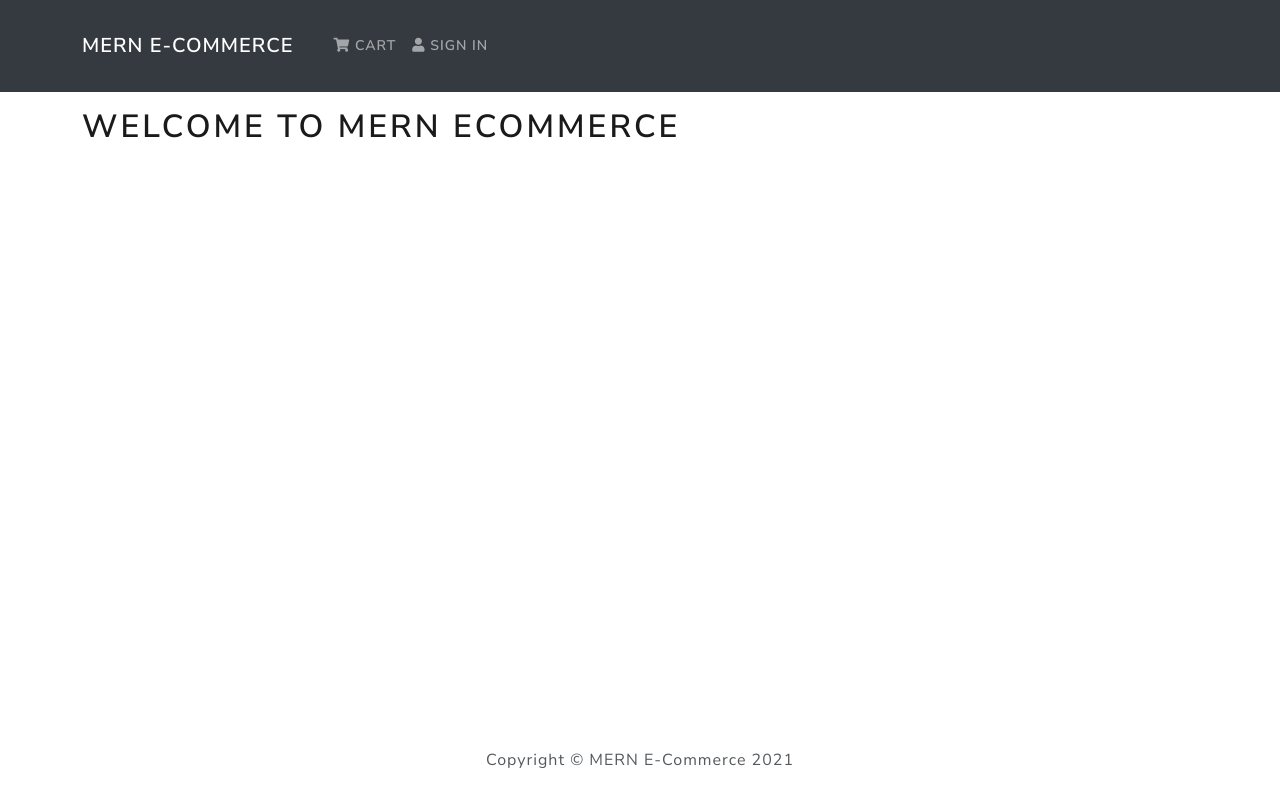
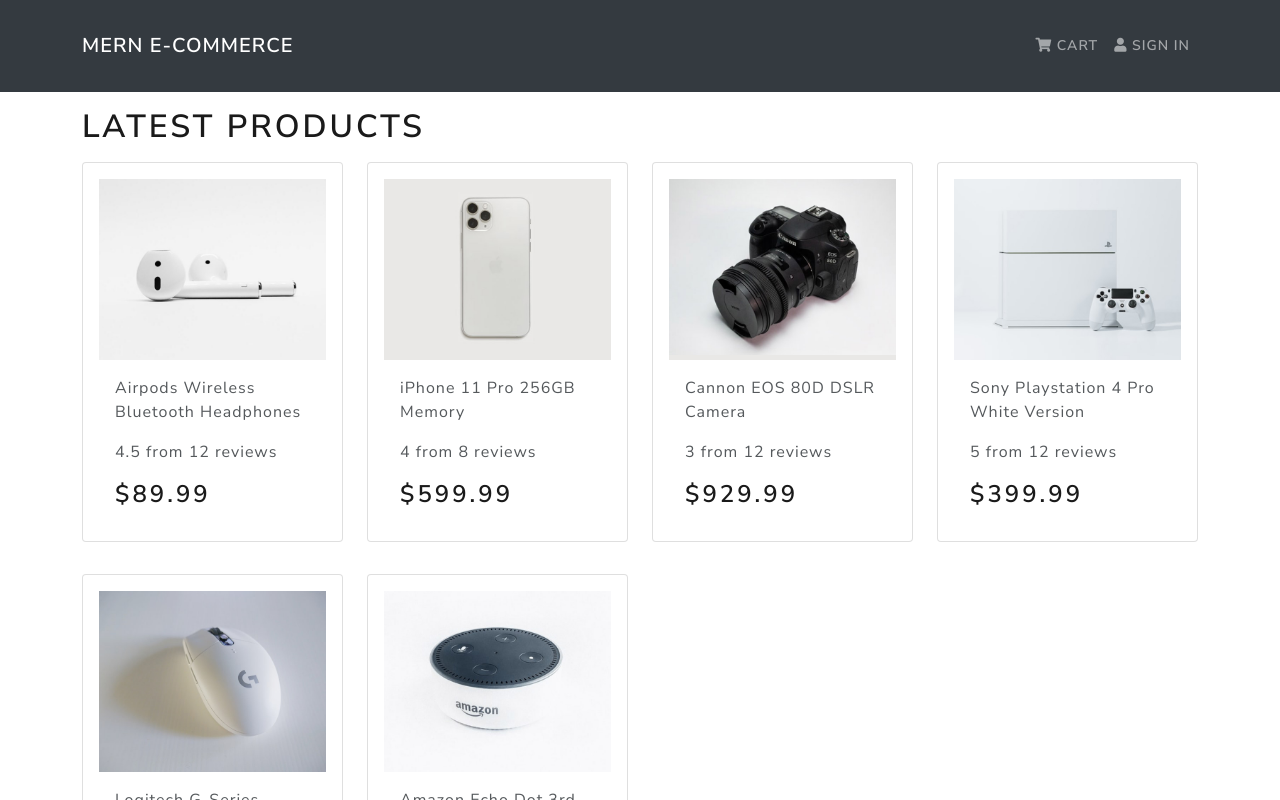
Before and after one commit to thegoodcode/mern-ecommerce-frontend, a React (Create React App) app: page / in a window 1280 px wide. Shown: the top 800 px of the page. Built offline with nearby package versions, Linux system fonts and the light colour scheme.

Commit message:
add home screen & product component to map over products

```diff
--- a/src/App.js
+++ b/src/App.js
@@ -2,6 +2,7 @@
 import Footer from 'components/Footer/Footer'
 import Header from 'components/Header/Header'
 import { Container } from 'react-bootstrap'
+import HomeScreen from 'screens/HomeScreen'
 
 const App = () => {
 	return (
@@ -9,7 +10,7 @@
 			<Header />
 			<main className='main py-3'>
 				<Container>
-					<h1>WELCOME TO MERN ECOMMERCE</h1>
+					<HomeScreen />
 				</Container>
 			</main>
 			<Footer />
--- a/src/components/Header/Header.js
+++ b/src/components/Header/Header.js
@@ -7,7 +7,7 @@
 				<Container>
 					<Navbar.Brand href='/'>MERN E-Commerce</Navbar.Brand>
 					<Navbar.Toggle aria-controls='basic-navbar-nav' />
-					<Navbar.Collapse id='basic-navbar-nav'>
+					<Navbar.Collapse id='basic-navbar-nav' style={{ flexGrow: 0 }}>
 						<Nav className='ml-auto'>
 							<Nav.Link href='/car'>
 								<i className='fas fa-shopping-cart' /> Cart
--- /dev/null
+++ b/src/components/Product/Product.js
@@ -0,0 +1,28 @@
+import { Card } from 'react-bootstrap'
+
+const Product = ({
+	product: { name, _id, image, rating, numReviews, price }
+}) => {
+	return (
+		<Card className='my-3 p-3 rounded'>
+			<a href={`/product/${_id}`}>
+				<Card.Img src={image} variant='top' />
+			</a>
+			<Card.Body>
+				<a href={`/product/${_id}`}>
+					<Card.Title as='div'>
+						<strong>{name}</strong>
+					</Card.Title>
+				</a>
+				<Card.Text as='div'>
+					<div className='my-3'>
+						{rating} from {numReviews} reviews
+					</div>
+				</Card.Text>
+				<Card.Text as='h3'>${price}</Card.Text>
+			</Card.Body>
+		</Card>
+	)
+}
+
+export default Product
--- /dev/null
+++ b/src/screens/HomeScreen.js
@@ -0,0 +1,20 @@
+import Product from 'components/Product/Product'
+import products from 'products'
+import { Row, Col } from 'react-bootstrap'
+
+const HomeScreen = () => {
+	return (
+		<>
+			<h1>Latest Products</h1>
+			<Row>
+				{products.map(product => (
+					<Col key={product._id} sm={12} md={6} xl={3}>
+						<Product product={product} />
+					</Col>
+				))}
+			</Row>
+		</>
+	)
+}
+
+export default HomeScreen
```
